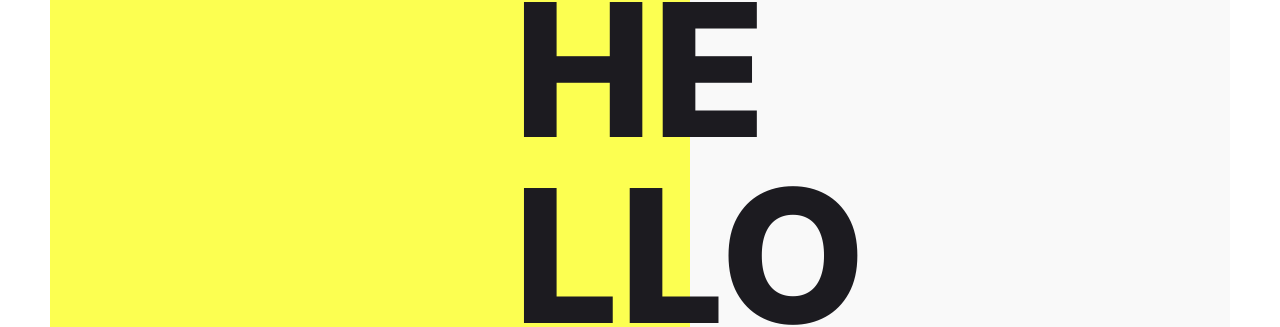
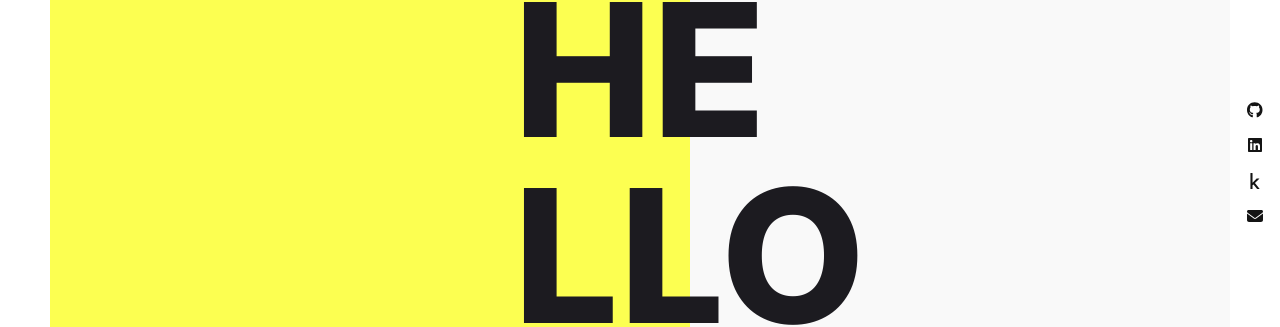
Before and after one commit to jhtkoo0426/jhtkoo0426.github.io, a React (Create React App) app in the folder app/: page / in a window 1280 px wide. Shown: the part 237-564 px from the top of the page. Built offline with nearby package versions, Linux system fonts and the light colour scheme.

Commit message:
Completed social links bar (rightnav)

```diff
--- a/app/src/css/layout.scss
+++ b/app/src/css/layout.scss
@@ -56,12 +56,19 @@
 
 .rightnav {
     position: fixed;
-    top: var(--nav-width);
+    top: 0;
     right: 0;
     width: var(--nav-width);
-    height: calc(100vh - var(--nav-width));
+    height: 100vh;
+    display: flex;
+    align-items: center;
+    justify-content: center;
     z-index: 10;
     background-color: var(--white);
+
+    .social-links {
+        text-align: center;
+    }
 }
 
 .app-container {
--- a/app/src/pages/Layout.js
+++ b/app/src/pages/Layout.js
@@ -1,9 +1,22 @@
 // Layout.js
+// Import core libraries
 import React, { useState, useEffect } from 'react';
 import { Outlet, Link, NavLink } from "react-router-dom";
 import { motion } from "framer-motion";
+
+// Import components
+import Anchor from "../components/Anchor";
+
+// Import SCSS files
 import "../css/layout.scss";
 import "../css/home.scss";
+
+// Other libraries
+import { FontAwesomeIcon } from '@fortawesome/react-fontawesome'
+import { faEnvelope } from '@fortawesome/free-solid-svg-icons'
+import { faGithub, faLinkedin, faKaggle } from '@fortawesome/free-brands-svg-icons';
+
+
 
 const Layout = () => {
   return (
@@ -21,7 +34,22 @@ const Layout = () => {
         </div>
       </motion.nav>
       <div className="leftnav"></div>
-      <div className="rightnav"></div>
+      <div className="rightnav">
+        <div className='social-links'>
+          <Anchor target={true} underline={false} href={"https://www.linkedin.com/in/koo-justin/"}>
+            <FontAwesomeIcon icon={faGithub}></FontAwesomeIcon>
+          </Anchor>
+          <Anchor target={true} underline={false} href={"https://github.com/jhtkoo0426"}>
+            <FontAwesomeIcon icon={faLinkedin}></FontAwesomeIcon>
+          </Anchor>
+          <Anchor target={true} underline={false} href={"https://www.kaggle.com/jhtkoo0426"}>
+            <FontAwesomeIcon icon={faKaggle}></FontAwesomeIcon>
+          </Anchor>
+          <Anchor href={"mailto:jhtkbusiness@gmail.com"} target={true} underline={false}>
+            <FontAwesomeIcon icon={faEnvelope}></FontAwesomeIcon>
+          </Anchor>
+        </div>
+      </div>
       <div className="app-container">
         {/* Container for the main content of the portfolio */}
         <div className="main-container"><Outlet /></div>
```
